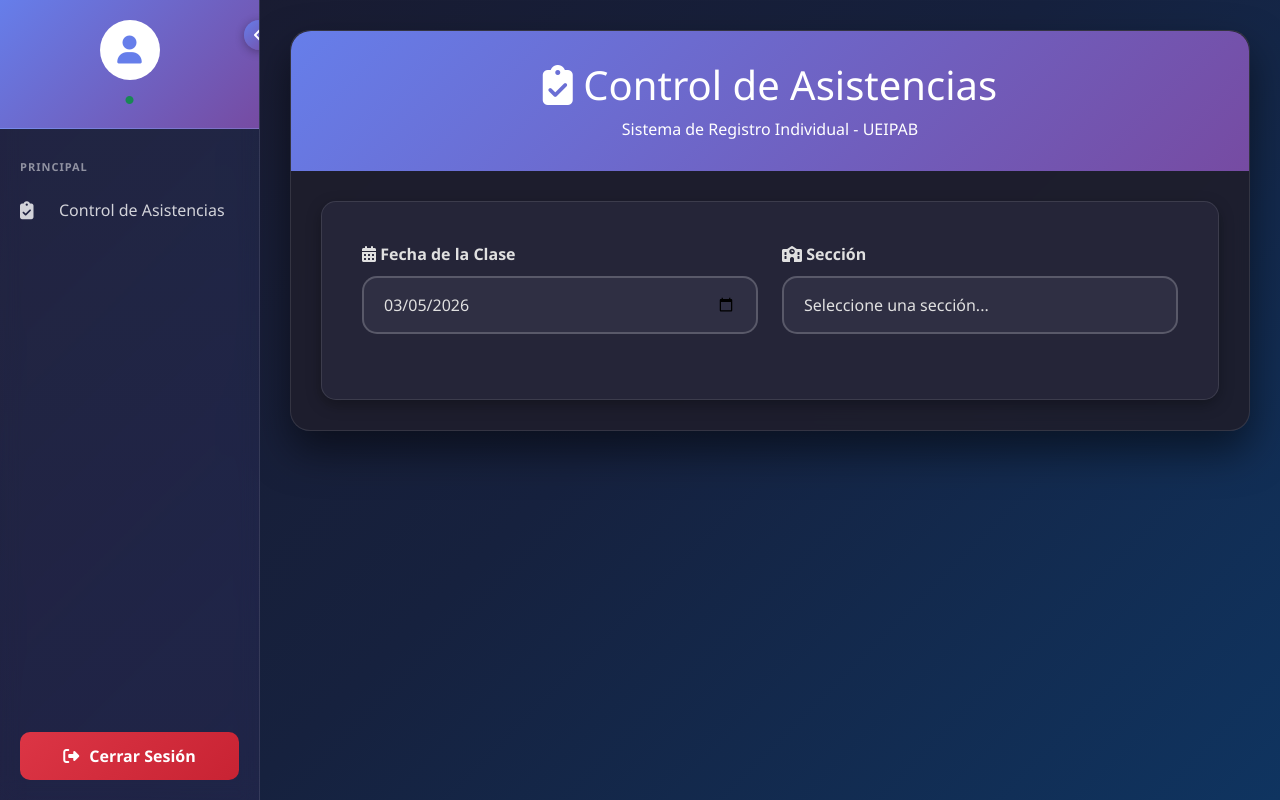
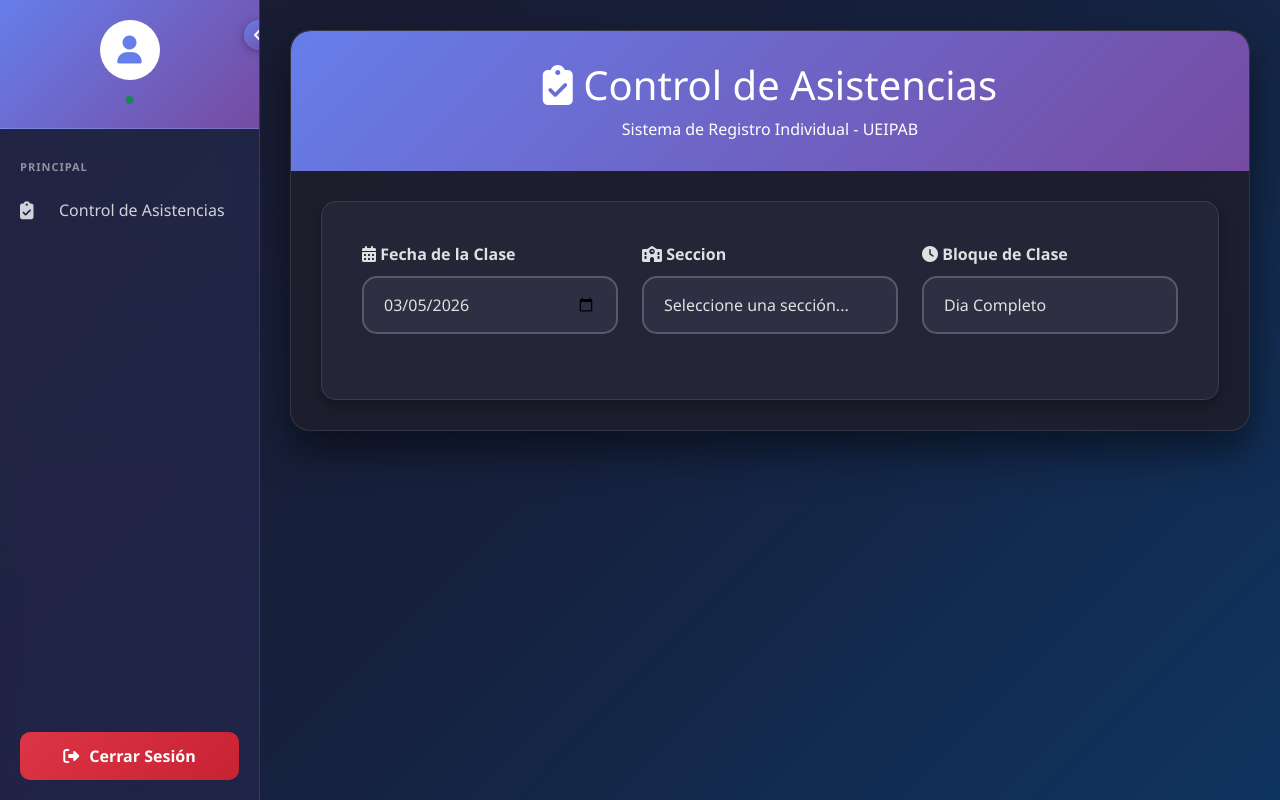
Before and after one commit to Ueipabdev1/control_asistencias, a Python web app: template templates/index.html in a window 1280 px wide. Run offline with Jinja, Linux system fonts and the light colour scheme; the template is opened without the code that fills it, so the values that code supplies are empty.

Commit message:
Asistencia por bloque

```diff
--- a/models.py
+++ b/models.py
@@ -160,14 +160,15 @@
     id_asistencia_estudiante = db.Column(db.Integer, primary_key=True)
     id_estudiante = db.Column(db.Integer, db.ForeignKey('estudiante.id_estudiante', ondelete='CASCADE'), nullable=False)
     fecha = db.Column(db.Date, nullable=False, index=True)
+    bloque = db.Column(db.Enum('completo', 'bloque_1', 'bloque_2', 'bloque_3', 'bloque_4'), nullable=False, default='completo', comment='Bloque de clase: completo=todo el dia')
     presente = db.Column(db.Boolean, default=False, nullable=False, comment='TRUE=Presente, FALSE=Ausente')
     observaciones = db.Column(db.Text, nullable=True, comment='Observaciones opcionales')
     id_usuario = db.Column(db.Integer, db.ForeignKey('usuario.id_usuario', ondelete='SET NULL'), nullable=True, comment='Usuario que registró')
     fecha_registro = db.Column(db.TIMESTAMP, default=datetime.utcnow)
 
-    # Constraint único para evitar duplicados
+    # Constraint único: un estudiante solo puede tener una asistencia por fecha y bloque
     __table_args__ = (
-        db.UniqueConstraint('id_estudiante', 'fecha', name='unique_asistencia_estudiante'),
+        db.UniqueConstraint('id_estudiante', 'fecha', 'bloque', name='unique_asistencia_estudiante_bloque'),
         db.Index('idx_fecha_presente', 'fecha', 'presente')
     )
 
--- a/templates/index.html
+++ b/templates/index.html
@@ -281,6 +281,25 @@
         color: #f48fb1;
     }
 
+    .bloque-badge {
+        padding: 5px 12px;
+        border-radius: 8px;
+        font-size: 0.8em;
+        font-weight: 600;
+    }
+
+    .bloque-badge.registrado {
+        background: rgba(40, 167, 69, 0.2);
+        color: #28a745;
+        border: 1px solid rgba(40, 167, 69, 0.3);
+    }
+
+    .bloque-badge.pendiente {
+        background: rgba(108, 117, 125, 0.15);
+        color: #6c757d;
+        border: 1px solid rgba(108, 117, 125, 0.2);
+    }
+
     .btn-primary {
         background: linear-gradient(135deg, #667eea 0%, #764ba2 100%);
         border: none;
@@ -323,23 +342,42 @@
 
     <div class="form-section">
         <form id="asistenciaForm">
-            <!-- Selección de fecha y sección -->
+            <!-- Selección de fecha, sección y bloque -->
             <div class="row">
-                <div class="col-md-6 form-group">
+                <div class="col-md-4 form-group">
                     <label for="fecha" class="form-label">
                         <i class="fas fa-calendar-alt"></i> Fecha de la Clase
                     </label>
                     <input type="date" class="form-control" id="fecha" required>
                 </div>
 
-                <div class="col-md-6 form-group">
+                <div class="col-md-4 form-group">
                     <label for="seccion" class="form-label">
-                        <i class="fas fa-school"></i> Sección
+                        <i class="fas fa-school"></i> Seccion
                     </label>
                     <select class="form-control" id="seccion" required>
-                        <option value="">Seleccione una sección...</option>
+                        <option value="">Seleccione una seccion...</option>
                     </select>
                 </div>
+
+                <div class="col-md-4 form-group">
+                    <label for="bloque" class="form-label">
+                        <i class="fas fa-clock"></i> Bloque de Clase
+                    </label>
+                    <select class="form-control" id="bloque" required>
+                        <option value="completo">Dia Completo</option>
+                        <option value="bloque_1">Bloque 1</option>
+                        <option value="bloque_2">Bloque 2</option>
+                        <option value="bloque_3">Bloque 3</option>
+                        <option value="bloque_4">Bloque 4</option>
+                    </select>
+                </div>
+            </div>
+
+            <!-- Indicadores de bloques registrados -->
+            <div id="bloquesStatus" class="mb-3" style="display: none;">
+                <small style="color: #a0a0b8;"><i class="fas fa-info-circle"></i> Bloques registrados para esta fecha y seccion:</small>
+                <div id="bloquesIndicadores" class="d-flex gap-2 mt-2 flex-wrap"></div>
             </div>
 
             <!-- Mensaje de asistencia existente -->
@@ -469,6 +507,7 @@
 
         $('#seccion').on('change', cargarEstudiantes);
         $('#fecha').on('change', cargarEstudiantes);
+        $('#bloque').on('change', cargarEstudiantes);
         $('#buscarEstudiante').on('input', filtrarEstudiantes);
 
         $('.btn-filtro').on('click', function() {
@@ -526,13 +565,17 @@
     }
 
     function verificarAsistenciaExistente(fecha, seccionId) {
+        const bloque = $('#bloque').val();
         $.ajax({
             url: BASE_URL + '/api/asistencia-individual/verificar',
             method: 'POST',
             contentType: 'application/json',
-            data: JSON.stringify({ fecha: fecha, id_seccion: parseInt(seccionId) }),
+            data: JSON.stringify({ fecha: fecha, id_seccion: parseInt(seccionId), bloque: bloque }),
             success: function(response) {
                 asistenciaExistente = response.existe ? response.asistencias : null;
+
+                // Mostrar indicadores de bloques registrados
+                mostrarBloquesRegistrados(response.bloques_registrados || []);
 
                 if (response.existe) {
                     $('#alertaAsistenciaExistente').show();
@@ -558,6 +601,34 @@
                 cargarObservaciones(fecha, seccionId);
             }
         });
+    }
+
+    function mostrarBloquesRegistrados(bloquesRegistrados) {
+        const container = $('#bloquesIndicadores');
+        container.empty();
+
+        if (bloquesRegistrados.length === 0) {
+            $('#bloquesStatus').hide();
+            return;
+        }
+
+        const bloqueLabels = {
+            completo: 'Dia Completo',
+            bloque_1: 'Bloque 1',
+            bloque_2: 'Bloque 2',
+            bloque_3: 'Bloque 3',
+            bloque_4: 'Bloque 4'
+        };
+
+        const todosLosBloques = ['completo', 'bloque_1', 'bloque_2', 'bloque_3', 'bloque_4'];
+        todosLosBloques.forEach(function(b) {
+            const registrado = bloquesRegistrados.includes(b);
+            const icon = registrado ? 'fa-check-circle' : 'fa-circle';
+            const clase = registrado ? 'registrado' : 'pendiente';
+            container.append(`<span class="bloque-badge ${clase}"><i class="fas ${icon}"></i> ${bloqueLabels[b]}</span>`);
+        });
+
+        $('#bloquesStatus').show();
     }
 
     function cargarObservaciones(fecha, seccionId) {
@@ -691,6 +762,7 @@
 
     function limpiarFormulario() {
         $('#seccion').val('');
+        $('#bloque').val('completo');
         $('#buscarEstudiante').val('');
         $('#observacionesTexto').val('');
         $('.btn-filtro').removeClass('active').first().addClass('active');
@@ -699,6 +771,7 @@
         $('#contadoresAsistencia').hide();
         $('#botonesAccion').hide();
         $('#alertaAsistenciaExistente').hide();
+        $('#bloquesStatus').hide();
         estudiantesData = [];
         asistenciaExistente = null;
     }
@@ -708,9 +781,10 @@
 
         const fecha = $('#fecha').val();
         const seccionId = parseInt($('#seccion').val());
+        const bloque = $('#bloque').val();
 
         if (!fecha || !seccionId) {
-            alert('Por favor seleccione fecha y sección');
+            alert('Por favor seleccione fecha y seccion');
             return;
         }
 
@@ -725,8 +799,8 @@
         const observaciones = $('#observacionesTexto').val().trim();
 
         const mensaje = asistenciaExistente
-            ? '¿Está seguro de actualizar la asistencia registrada?'
-            : '¿Está seguro de guardar esta asistencia?';
+            ? 'Esta seguro de actualizar la asistencia registrada?'
+            : 'Esta seguro de guardar esta asistencia?';
 
         if (!confirm(mensaje)) return;
 
@@ -742,6 +816,7 @@
             data: JSON.stringify({
                 fecha: fecha,
                 id_seccion: seccionId,
+                bloque: bloque,
                 asistencias: asistencias
             }),
             success: function(response) {
```
Also changed, not shown: routes_estudiantes.py (+34 -8 lines).
